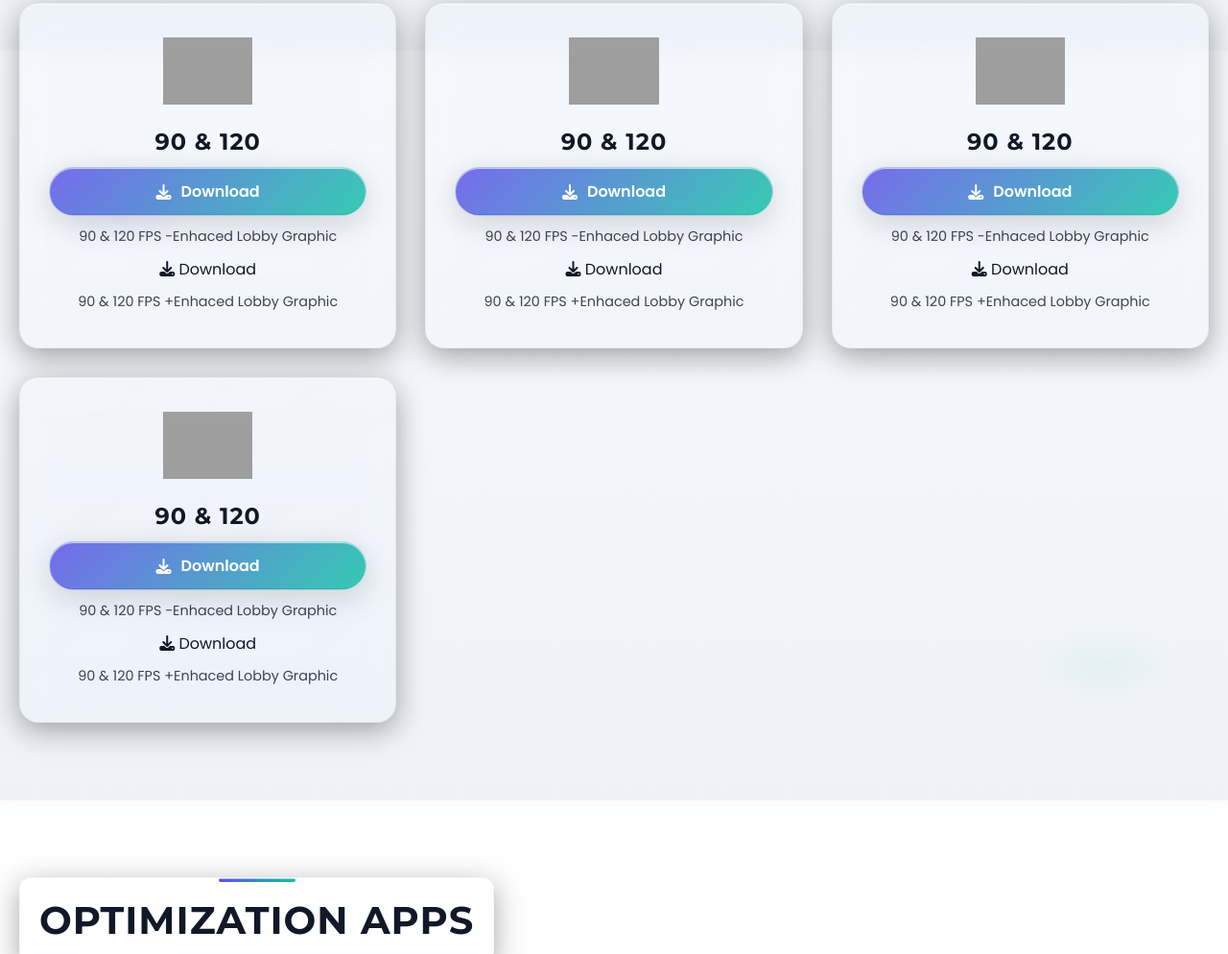
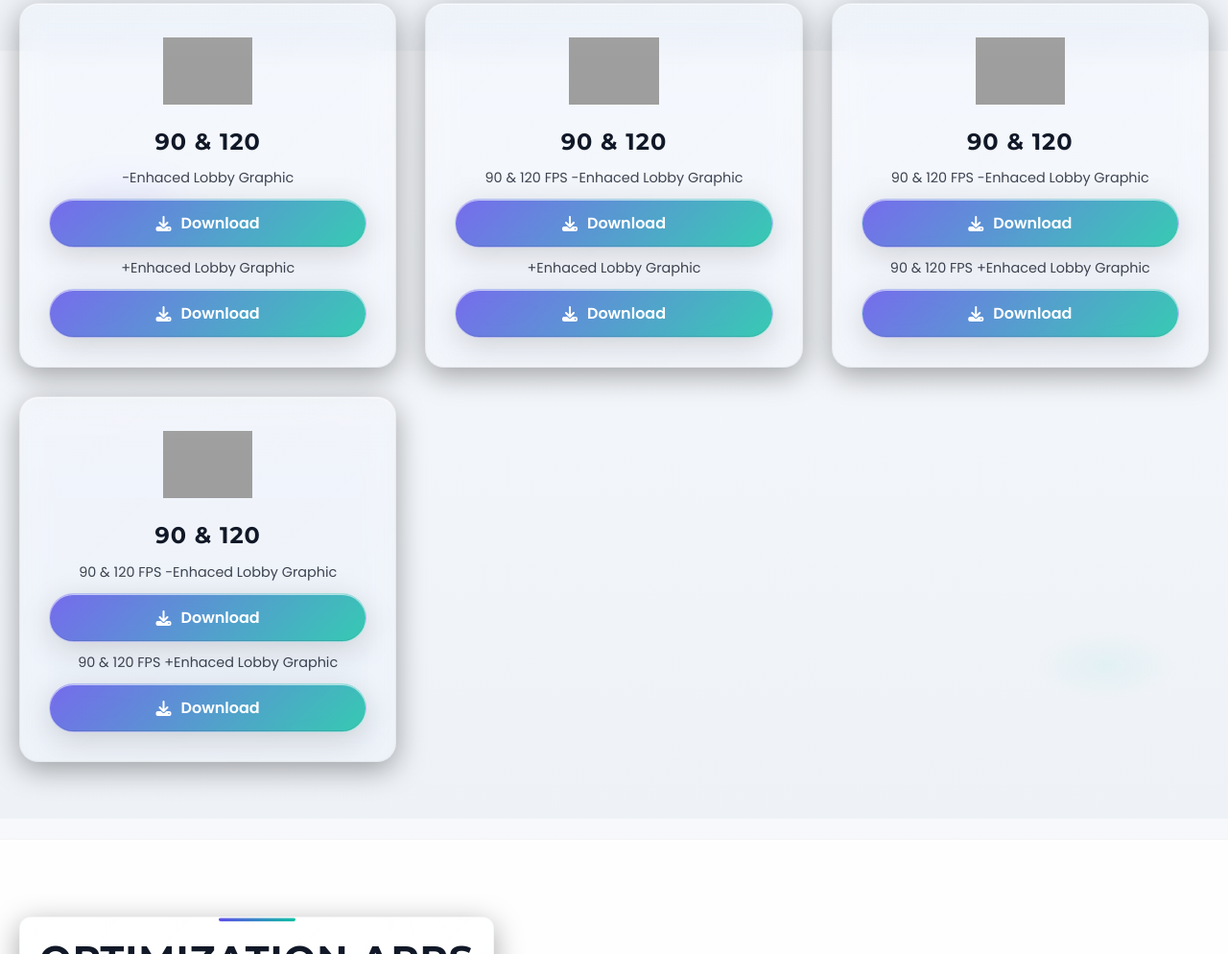
Before and after one commit to Snow-Breaker/Bari-Plux-Website, a plain HTML site: page optimizationtools.html in a window 1280 px wide. Shown: the part 2347-3341 px from the top of the page at 96% size. Drawn offline with nearby package versions, Linux system fonts and the light colour scheme; grey boxes are pictures that could not be loaded; animation ran at ten frames a second.

Commit message:
Update optimizationtools.html

```diff
--- a/optimizationtools.html
+++ b/optimizationtools.html
@@ -2359,16 +2359,17 @@
                     <h3 class="download-title">90 & 120</h3>
 
                     <div class="download-buttons">
+                        <p style="margin: 1px 0; font-size: 0.9rem; opacity: 0.8;">-Enhaced Lobby Graphic</p>
                         <a href="https://balanced.download.bariplux.com/Balanced-90-%26-120.7z" class="download-btn">
                                 <i class="fas fa-download"></i>
                             Download
                         </a>
-                        <p style="margin: 1px 0; font-size: 0.9rem; opacity: 0.8;">90 & 120 FPS -Enhaced Lobby Graphic</p>
-                        <a href="https://balanced.download.bariplux.com/Balanced-Enhanced-Lobby-Graphic-90-%26-120.7z" class="download">
+                        <p style="margin: 1px 0; font-size: 0.9rem; opacity: 0.8;">+Enhaced Lobby Graphic</p>
+                        <a href="https://balanced.download.bariplux.com/Balanced-Enhanced-Lobby-Graphic-90-%26-120.7z" class="download-btn">
                             <i class="fas fa-download"></i>
                             Download
                         </a>
-                        <p style="margin: 1px 0; font-size: 0.9rem; opacity: 0.8;">90 & 120 FPS +Enhaced Lobby Graphic</p>
+
                     </div>
                 </div>
 
@@ -2380,16 +2381,16 @@
                     <h3 class="download-title">90 & 120</h3>
 
                     <div class="download-buttons">
+                        <p style="margin: 1px 0; font-size: 0.9rem; opacity: 0.8;">90 & 120 FPS -Enhaced Lobby Graphic</p>
                         <a href="https://hd.download.bariplux.com/HD-90-%26-120.7z" class="download-btn">
                                 <i class="fas fa-download"></i>
                             Download
                         </a>
-                        <p style="margin: 1px 0; font-size: 0.9rem; opacity: 0.8;">90 & 120 FPS -Enhaced Lobby Graphic</p>
-                        <a href="https://hd.download.bariplux.com/HD-Enhanced-Lobby-Graphic-90-%26-120.7z" class="download">
+                        <p style="margin: 1px 0; font-size: 0.9rem; opacity: 0.8;">+Enhaced Lobby Graphic</p>
+                        <a href="https://hd.download.bariplux.com/HD-Enhanced-Lobby-Graphic-90-%26-120.7z" class="download-btn">
                             <i class="fas fa-download"></i>
                             Download
                         </a>
-                        <p style="margin: 1px 0; font-size: 0.9rem; opacity: 0.8;">90 & 120 FPS +Enhaced Lobby Graphic</p>
                     </div>
                 </div>
 
@@ -2401,16 +2402,16 @@
                     <h3 class="download-title">90 & 120</h3>
 
                     <div class="download-buttons">
+                        <p style="margin: 1px 0; font-size: 0.9rem; opacity: 0.8;">90 & 120 FPS -Enhaced Lobby Graphic</p>
                         <a href="https://hdr.download.bariplux.com/HDR-90-%26-120.7z" class="download-btn">
                                 <i class="fas fa-download"></i>
                             Download
                         </a>
-                        <p style="margin: 1px 0; font-size: 0.9rem; opacity: 0.8;">90 & 120 FPS -Enhaced Lobby Graphic</p>
-                        <a href="https://hdr.download.bariplux.com/HDR-Enhanced-Lobby-Graphic-90-%26-120.7z" class="download">
+                        <p style="margin: 1px 0; font-size: 0.9rem; opacity: 0.8;">90 & 120 FPS +Enhaced Lobby Graphic</p>
+                        <a href="https://hdr.download.bariplux.com/HDR-Enhanced-Lobby-Graphic-90-%26-120.7z" class="download-btn">
                             <i class="fas fa-download"></i>
                             Download
                         </a>
-                        <p style="margin: 1px 0; font-size: 0.9rem; opacity: 0.8;">90 & 120 FPS +Enhaced Lobby Graphic</p>
                     </div>
                 </div>
 
@@ -2422,16 +2423,16 @@
                     <h3 class="download-title">90 & 120</h3>
 
                     <div class="download-buttons">
+                        <p style="margin: 1px 0; font-size: 0.9rem; opacity: 0.8;">90 & 120 FPS -Enhaced Lobby Graphic</p>
                         <a href="https://ultrahdr.download.bariplux.com/UltraHDR-90%20%26-120.7z" class="download-btn">
                                 <i class="fas fa-download"></i>
                             Download
                         </a>
-                        <p style="margin: 1px 0; font-size: 0.9rem; opacity: 0.8;">90 & 120 FPS -Enhaced Lobby Graphic</p>
-                        <a href="https://ultrahdr.download.bariplux.com/UltraHDR-Enhanced-Lobby-Graphic-90-%26-120.7z" class="download">
+                        <p style="margin: 1px 0; font-size: 0.9rem; opacity: 0.8;">90 & 120 FPS +Enhaced Lobby Graphic</p>
+                        <a href="https://ultrahdr.download.bariplux.com/UltraHDR-Enhanced-Lobby-Graphic-90-%26-120.7z" class="download-btn">
                             <i class="fas fa-download"></i>
                             Download
                         </a>
-                        <p style="margin: 1px 0; font-size: 0.9rem; opacity: 0.8;">90 & 120 FPS +Enhaced Lobby Graphic</p>
                     </div>
                 </div>
             </div>
```
